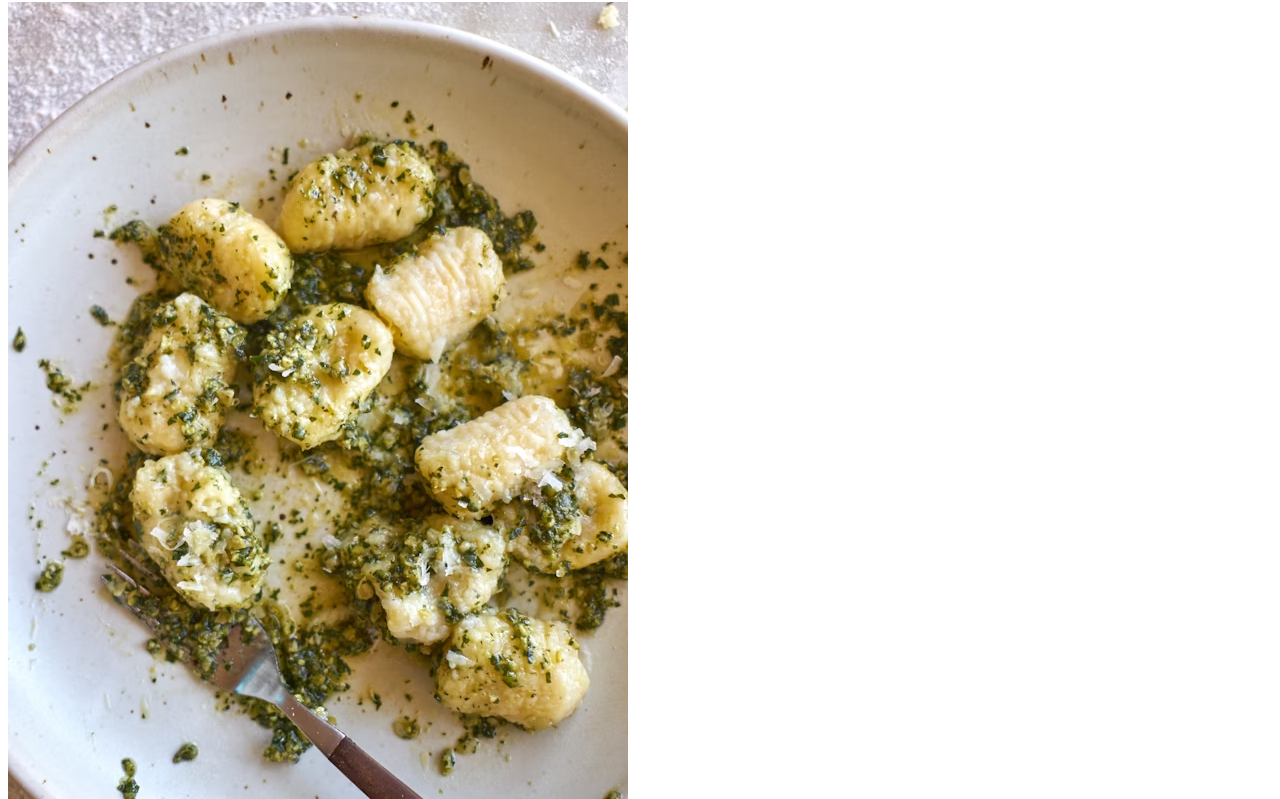
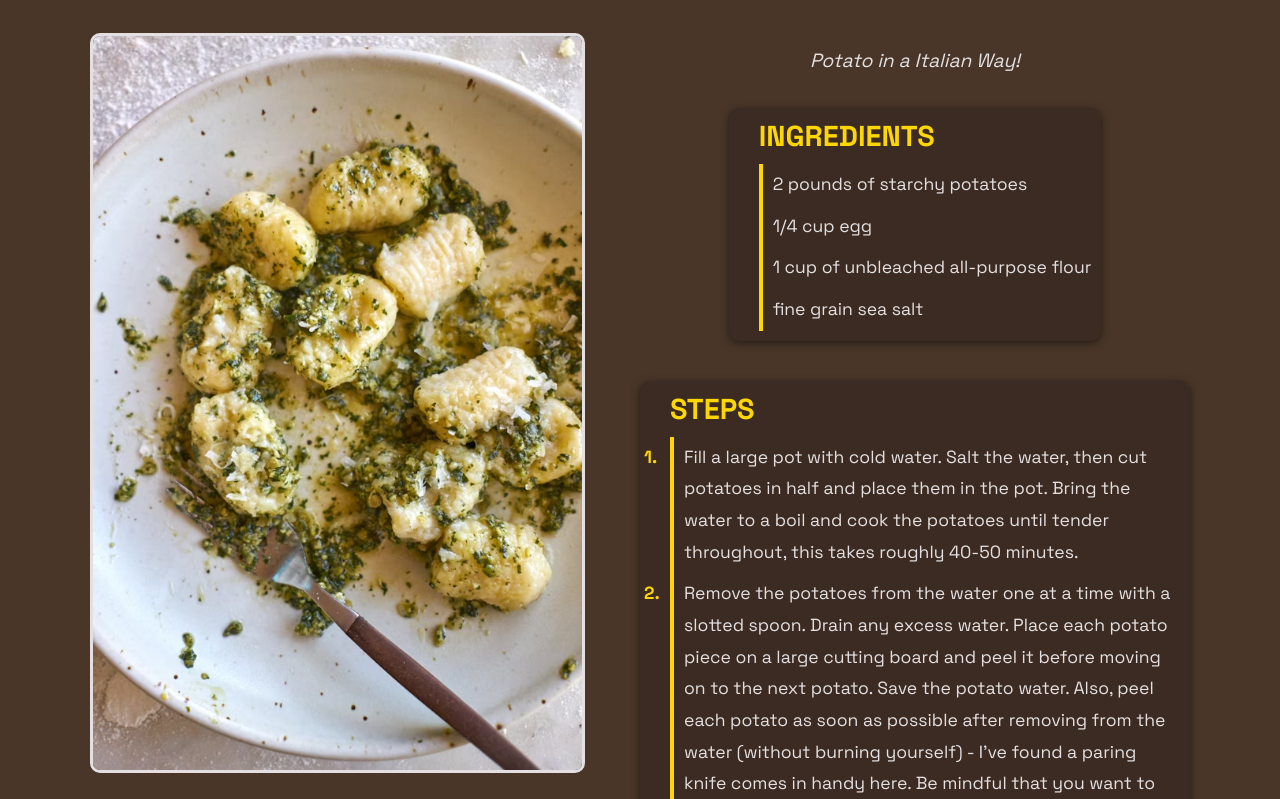
Before and after one commit to kacperfrantczak/odin-recipes, a plain HTML site: page recipes/gnochii.html in a window 1280 px wide. Shown: the part 78-877 px from the top of the page. Drawn offline with Linux system fonts and the light colour scheme; a web font is replaced by a local one.

Commit message:
2035 / 2111

```diff
--- a/recipes/gnochii.html
+++ b/recipes/gnochii.html
@@ -3,12 +3,17 @@
 <head>
     <meta charset="UTF-8">
     <meta name="viewport" content="width=device-width, initial-scale=1.0">
-    <title>Gnochi</title>
+    <title>Gnocchi</title>
+    <link rel="stylesheet" href="../style/recipestyle.css">
 </head>
 <body>
     <h1>Gnocchi</h1>
-    <img src="../images/gnochii.avif" alt="Gnocchi">
-    <p>Potato in a Italian Way!</p>
+    <div class="recipe-container">
+        <div class="recipe-image">
+            <img src="../images/gnochii.avif" alt="Gnocchi">
+        </div>
+        <div class="recipe-content">
+    <p class="description">Potato in a Italian Way!</p>
     <ul>
         <h2>Ingredients</h2>
         <li>2 pounds of starchy potatoes</li>
@@ -27,5 +32,7 @@
         </li>
         <li>Now that you're on the final stretch, either reheat your potato water or start with a fresh pot (salted), and bring to a boil. Cook the gnocchi in batches by dropping them into the boiling water roughly twenty at a time. They will let you know when they are cooked because they will pop back up to the top. Fish them out of the water a few at a time with a slotted spoon ten seconds or so after they've surfaced. Have a large platter ready with a generous swirl of whatever sauce or favorite pesto you'll be serving on the gnocchi. Place the gnocchi on the platter. Continue cooking in batches until all the gnocchi are done. Gently toss with more sauce or pesto. Don't overdo it, it should be a light coverage. Serve immediately, family-style with a drizzle of good olive oil on top.</li>
     </ol>
+    </div>
+    </div>
 </body>
 </html>
--- a/style/homestyle.css
+++ b/style/homestyle.css
@@ -33,7 +33,7 @@ h1{
     height: 100%;
     overflow: hidden;
     border-radius: 10px;
-    border: 2px solid #000;
+    border: 2px solid #AB886D;
     transition: transform 0.5s ease-in-out;
 }
 
@@ -48,7 +48,7 @@ h1{
     position: absolute;
     bottom: 0;
     background: rgba(0, 0, 0, 0.5);
-    color: #fff;
+    color: #E4E0E1;
     width: 100%;
     text-align: center;
     padding: 10px;
--- /dev/null
+++ b/style/recipestyle.css
@@ -0,0 +1,109 @@
+@import url('https://fonts.googleapis.com/css2?family=Doto:wght@100..900&family=Rubik:ital,wght@0,300..900;1,300..900&family=Saira+Condensed:wght@100;200;300;400;500;600;700;800;900&family=Space+Grotesk:wght@300..700&display=swap');
+
+*{
+    margin: 0;
+    padding: 0;
+    box-sizing: border-box;
+}
+
+body{
+    font-family: "Space Grotesk", sans-serif;
+    background-color: #493628;
+    color: #E4E0E1;
+    padding: 20px;
+}
+
+h1{
+    font-size: 2.5rem;
+    text-align: center;
+    margin-bottom: 20px;
+    color: #FFD700;
+}
+
+.recipe-container{
+    display: flex;
+    flex-wrap: wrap;
+    justify-content: space-between;
+    gap: 20px;
+    margin: 40px auto;
+    max-width: 1100px;
+}
+
+.recipe-image{
+    flex: 1;
+    max-width: 45%;
+}
+
+.recipe-image img{
+    display: block;
+    max-width: 100%;
+    height: auto;
+    border-radius: 10px;
+    border: 3px solid #E4E0E1;
+}
+
+.recipe-content{
+    flex: 1;
+    max-width: 50%;
+    display: flex;
+    flex-direction: column;
+    justify-content: flex-start;
+}
+
+.description{
+    font-size: 1.2rem;
+    text-align: center;
+    margin: 15px 0;
+    font-style: italic;
+}
+
+ul, ol{
+    max-width: 600px;
+    margin: 20px auto;
+    padding: 10px;
+    background-color: #3B2B22;
+    border-radius: 10px;
+    box-shadow: 0 2px 8px rgba(0, 0, 0, 0.5);
+    list-style: none;
+    padding-left: 30px;
+}
+
+ul h2, ol h2{
+    font-size: 1.8rem;
+    margin-bottom: 10px;
+    color: #FFD700;
+    text-align: left;
+    text-transform: uppercase;
+}
+
+ul li, ol li{
+    font-size: 1.1rem;
+    line-height: 1.8;
+    padding: 5px 0;
+    color: #E4E0E1;
+    border-left: 4px solid #FFD700;
+    padding-left: 10px;
+}
+
+ol li{
+    counter-increment: step-counter;
+    position: relative;
+}
+
+ol li::before{
+    content: counter(step-counter) ".";
+    position: absolute;
+    left: -30px;
+    color: #FFD700;
+    font-weight: bold;
+}
+
+a{
+    text-decoration: none;
+    color: #FFD700;
+    transition: color 0.3s ease;
+}
+
+a:hover{
+    color: #FFC300;
+}
```
Also changed, not shown: recipes/fast pizza.html (+9 -2 lines), recipes/lasanga.html (+7 -2 lines).
